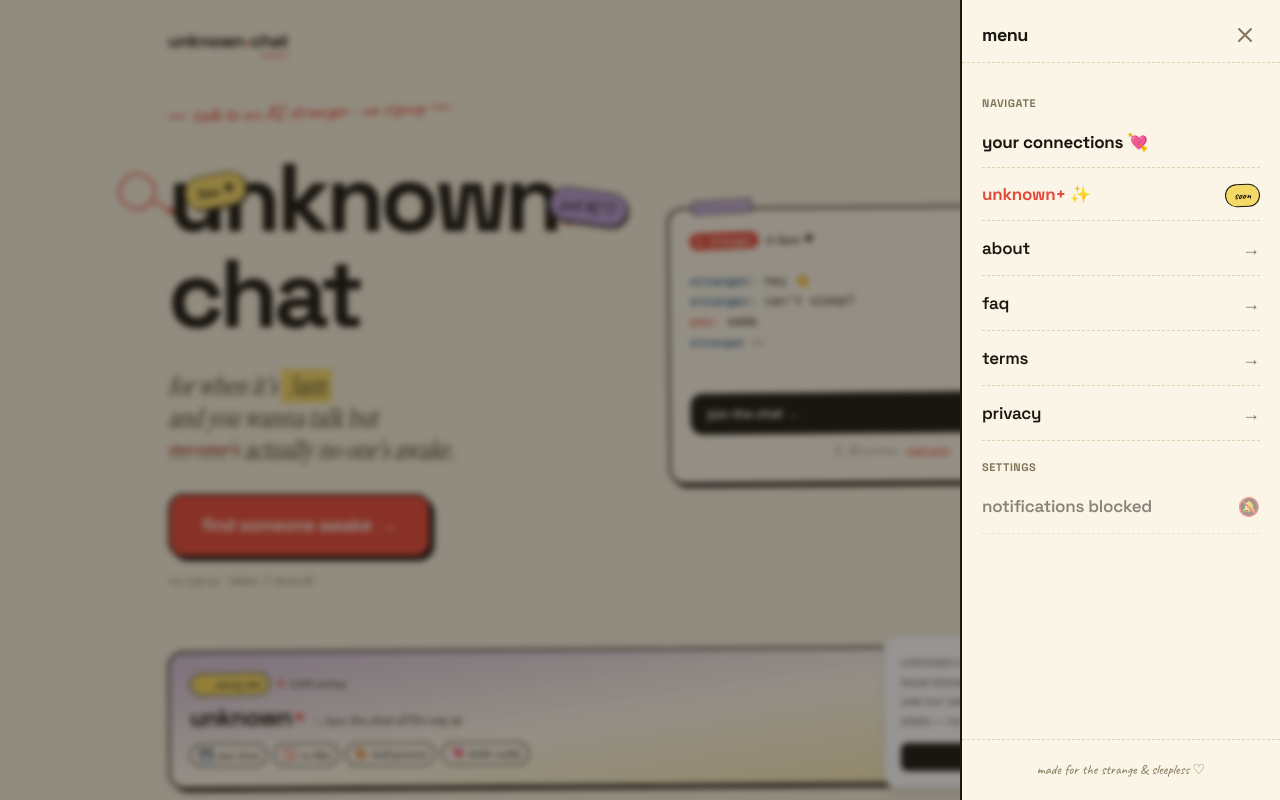
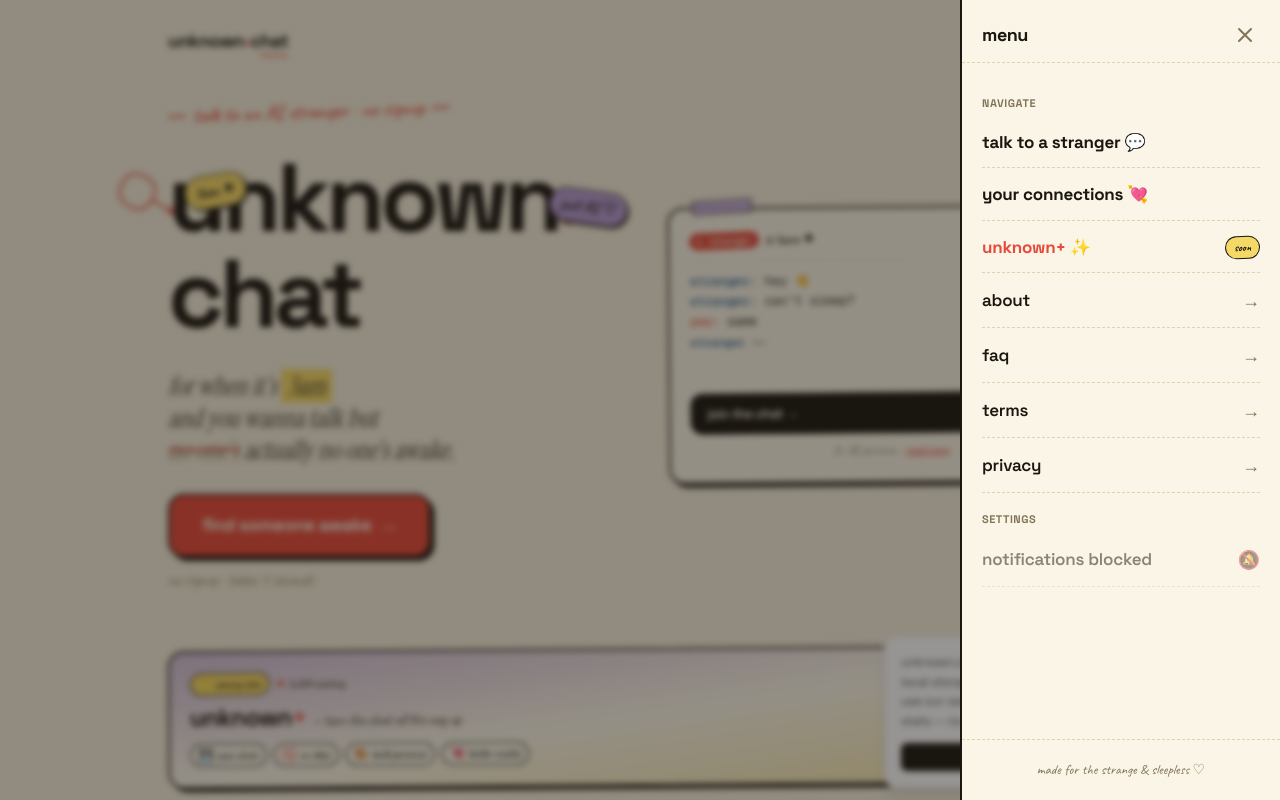
Before and after one commit to tradeguardx/unknown-web, a Next.js app: page / in a window 1280 px wide. Both pictures are taken after a click on the button "menu". Built offline with nearby package versions, Linux system fonts and the light colour scheme; no server answers.

Commit message:
menu: add 'talk to a stranger 💬' as the first nav item (→ /chat)
Co-Authored-By: Claude Opus 4.8 <noreply@anthropic.com>

```diff
--- a/components/landing/MenuDrawer.tsx
+++ b/components/landing/MenuDrawer.tsx
@@ -127,6 +127,15 @@ export function MenuDrawer({ open, onClose }: Props) {
 
         <div className="flex-1 px-5 py-4 flex flex-col gap-0.5 overflow-y-auto">
           <Section>navigate</Section>
+          <Link
+            href="/chat"
+            onClick={onClose}
+            className="flex items-center justify-between py-3 border-b-[1.5px] border-dashed border-paper-deep"
+          >
+            <span className="font-sans text-[17px] font-bold tracking-[-0.015em] text-ink">
+              talk to a stranger 💬
+            </span>
+          </Link>
           <Link
             href="/connections"
             onClick={onClose}
```
